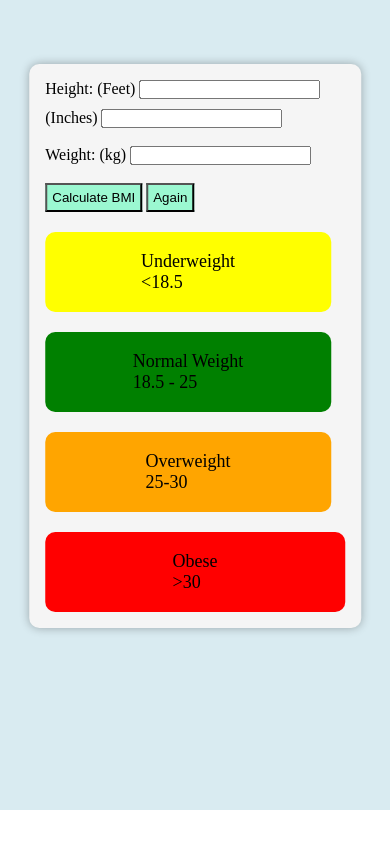
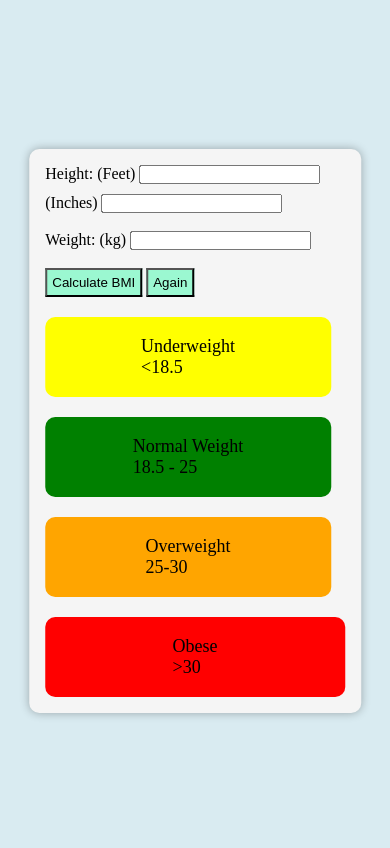
Before and after one commit to ShahadatShuvo/BMI-calculator, a plain HTML site: page index.html in a window 390 px wide. Shown: the part 118-966 px from the top of the page. Before the commit the page ends 928 px from the top, so only its background shows below. Drawn offline with Linux system fonts and the light colour scheme.

Commit message:
updated..

```diff
--- a/style.css
+++ b/style.css
@@ -119,7 +119,7 @@
 @media only screen and (max-width: 900px) {
     /*Small smartphones [325px -> 425px]*/
     .parent {
-        height: 110vh;
+        height: 130vh;
     }
     .child {
         width: 85vw;
```
